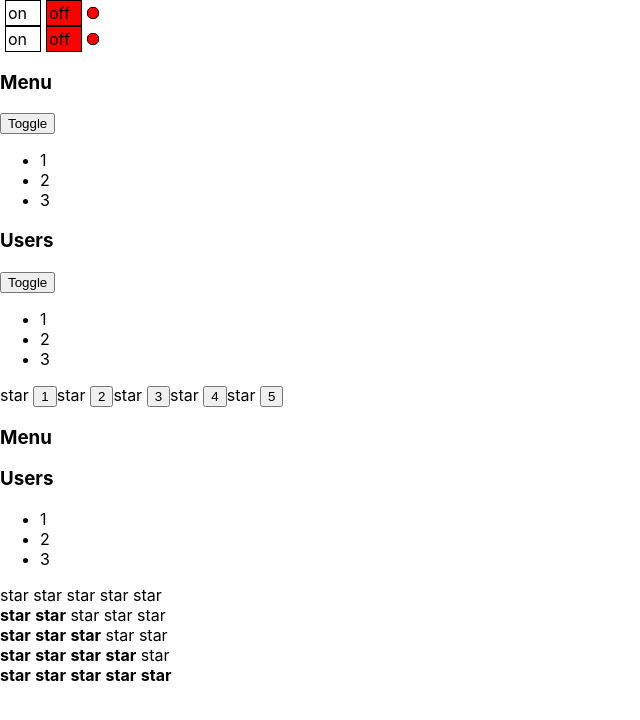
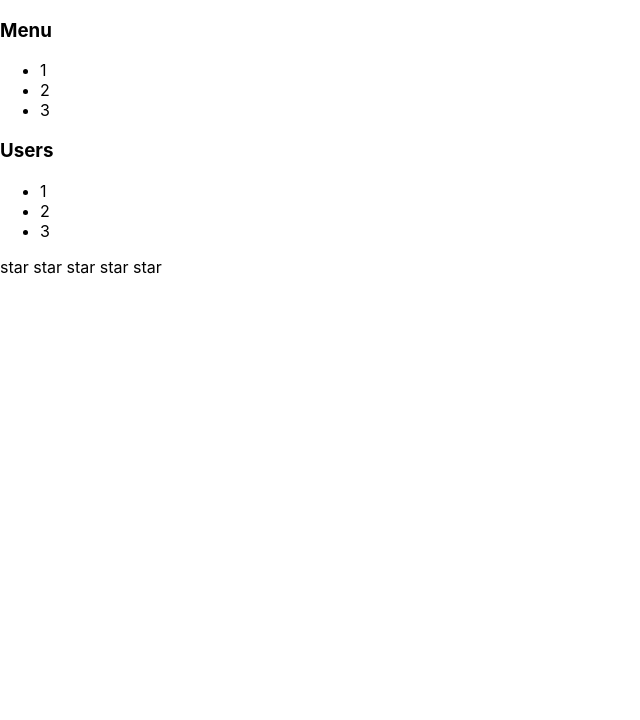
Before and after one commit to SanyaSkl/react-kabzda-how-detailed, a React (Create React App) app: page / in a window 1280 px wide. Shown: the top 720 px of the page, without its empty margins (0-640 px from the left). Built offline with nearby package versions, Linux system fonts and the light colour scheme.

Commit message:
buttons removed from UncontrolledRating and UncontrolledAccordion, added style for cursor

```diff
--- a/src/App.tsx
+++ b/src/App.tsx
@@ -12,8 +12,8 @@ function App() {
         <div>
 
            {/* <OnOff />*/}
-            <OnOff on={true}/>
-            <OnOff on={false}/>
+          {/*  <OnOff on={true}/>
+            <OnOff on={false}/>*/}
 
             <UncontrolledAccordion titleValue={"Menu"} />
             <UncontrolledAccordion titleValue={"Users"} />
@@ -21,14 +21,14 @@ function App() {
             <UncontrolledRating />
 
 
-            <Accordion titleValue={"Menu"} collapsed={true}/>
+            {/*<Accordion titleValue={"Menu"} collapsed={true}/>
             <Accordion titleValue={"Users"} collapsed={false}/>
 
             <Rating value={0}/>
             <Rating value={2}/>
             <Rating value={3}/>
             <Rating value={4}/>
-            <Rating value={5}/>
+            <Rating value={5}/>*/}
         </div>
     );
 }
--- a/src/components/UncontrolledAccordion/UncontrolledAccordion.tsx
+++ b/src/components/UncontrolledAccordion/UncontrolledAccordion.tsx
@@ -11,22 +11,20 @@ function UncontrolledAccordion(props: UncontrolledAccordionPropsType) {
     let [collapsed, setCollapsed] = useState(false)
 
     return <div>
-        <AccordionTitle title={props.titleValue}/>
-        <button onClick={() => {
-            setCollapsed(!collapsed)
-        }}>Toggle
-        </button>
+        <AccordionTitle title={props.titleValue} onClick={() => {setCollapsed(!collapsed)}}/>
+
         {!collapsed && <AccordionBody/>}
     </div>
 }
 
 type AccordionTitlePropsType = {
     title: string
+    onClick: () => void
 }
 
 function AccordionTitle(props: AccordionTitlePropsType) {
     console.log("AccordionTitle rendering")
-    return <h3>{props.title}</h3>
+    return <h3 onClick={props.onClick} style={{ cursor: "pointer" }}>{props.title}</h3>
 }
 
 function AccordionBody() {
@@ -41,4 +39,5 @@ function AccordionBody() {
 }
 
 
+
 export default UncontrolledAccordion
--- a/src/components/UncontrolledRating/UncontrolledRating.tsx
+++ b/src/components/UncontrolledRating/UncontrolledRating.tsx
@@ -1,8 +1,6 @@
 import React, {useState} from "react";
 
-type UncontrolledRatingPropsType = {
-
-}
+type UncontrolledRatingPropsType = {}
 
 export function UncontrolledRating(props: UncontrolledRatingPropsType) {
     console.log("Rating rendering")
@@ -10,37 +8,31 @@ export function UncontrolledRating(props: UncontrolledRatingPropsType) {
     let [value, setValue] = useState(0)
 
     return (
-        <div>
-            <Star selected={value > 0}/>
-            <button onClick={() => {setValue(1)}}>1</button>
-            <Star selected={value > 1}/>
-            <button onClick={() => {setValue(2)}}>2</button>
-            <Star selected={value > 2}/>
-            <button onClick={() => {setValue(3)}}>3</button>
-            <Star selected={value > 3}/>
-            <button onClick={() => {setValue(4)}}>4</button>
-            <Star selected={value > 4}/>
-            <button onClick={() => {setValue(5)}}>5</button>
+        <div >
+            <Star selected={value > 0} onClick={() => setValue(1)} />
 
+            <Star selected={value > 1} onClick={() => setValue(2)}/>
+
+            <Star selected={value > 2} onClick={() => setValue(3)}/>
+
+            <Star selected={value > 3} onClick={() => setValue(4)}/>
+
+            <Star selected={value > 4} onClick={() => setValue(5)}/>
         </div>
     )
-
-
 }
 
 type StarPropsType = {
     selected: boolean
+    onClick: () => void
 }
-
 
 
 function Star(props: StarPropsType) {
     console.log("Star rendering")
 
-    if (props.selected) {
-        return <span><b>star</b> </span>
-    } else {
-        return <span>star </span>
-    }
+    return props.selected ? <span onClick={props.onClick} style={{ cursor: "pointer" }}><b>star</b> </span> :
+        <span onClick={props.onClick}>star </span>
+
 
 }
```
Also changed, not shown: src/components/OnOff/OnOff.tsx (line endings or trailing spaces).
